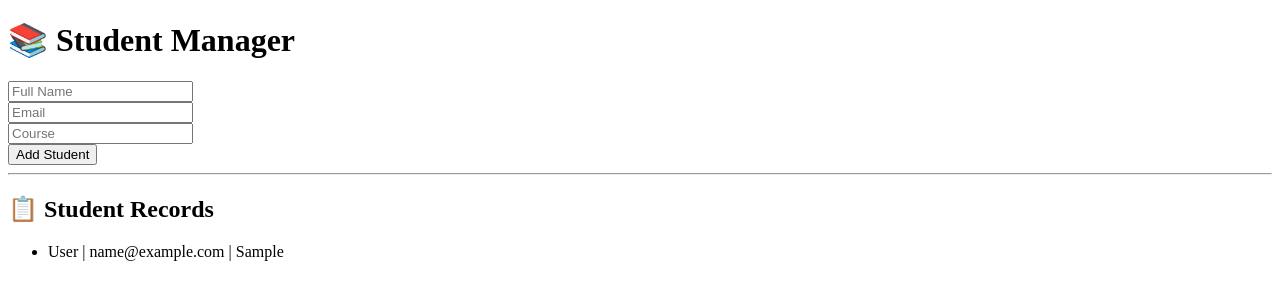
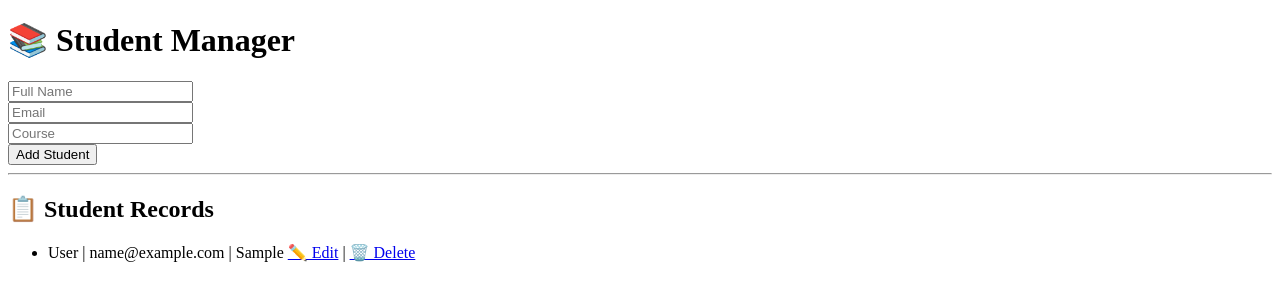
Before and after one commit to binsoy69/student-manager, a Flask app: page / in a window 1280 px wide. Shown: the top 301 px of the page. Run offline with Flask 3, Linux system fonts and the light colour scheme; tables that the repository leaves empty hold one stand-in row (values such as "Sample post").

Commit message:
Implement student deletion and editing functionality; add edit.html template

```diff
--- a/app.py
+++ b/app.py
@@ -26,6 +26,30 @@ def add_student():
 
     return redirect(url_for('home'))
 
+
+@app.route('/delete/<int:id>')
+def delete_student(id):
+    student = Student.query.get_or_404(id)
+    db.session.delete(student)
+    db.session.commit()
+    return redirect(url_for('home'))
+
+
+@app.route('/edit/<int:id>')
+def edit_student(id):
+    student = Student.query.get_or_404(id)
+    return render_template('edit.html', student=student)
+
+@app.route('/update/<int:id>', methods=['POST'])
+def update_student(id):
+    student = Student.query.get_or_404(id)
+    student.fullname = request.form['fullname']
+    student.email = request.form['email']
+    student.course = request.form['course']
+    db.session.commit()
+    return redirect(url_for('home'))
+
+
 if __name__ == '__main__':
     with app.app_context():
         db.create_all()
--- a/templates/index.html
+++ b/templates/index.html
@@ -17,8 +17,12 @@
 
     <h2>📋 Student Records</h2>
     <ul>
-        {% for student in students %}
-        <li>{{ student.fullname }} | {{ student.email }} | {{ student.course }}</li>
+     {% for student in students %}
+        <li>
+            {{ student.fullname }} | {{ student.email }} | {{ student.course }}
+            <a href="{{ url_for('edit_student', id=student.id) }}">✏️ Edit</a> |
+            <a href="{{ url_for('delete_student', id=student.id) }}">🗑️ Delete</a>
+        </li>
         {% endfor %}
     </ul>
 </body>
```
Also changed, not shown: templates/edit.html (added, +19 -0 lines).
